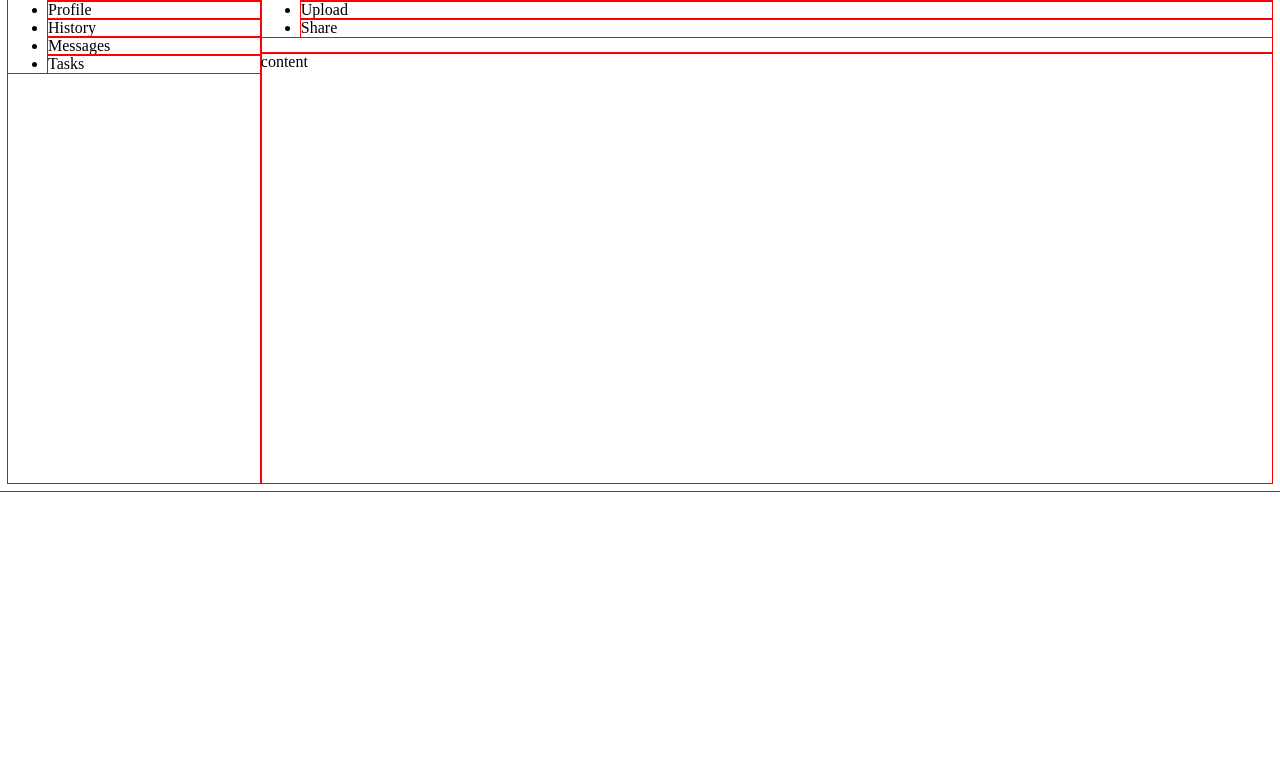
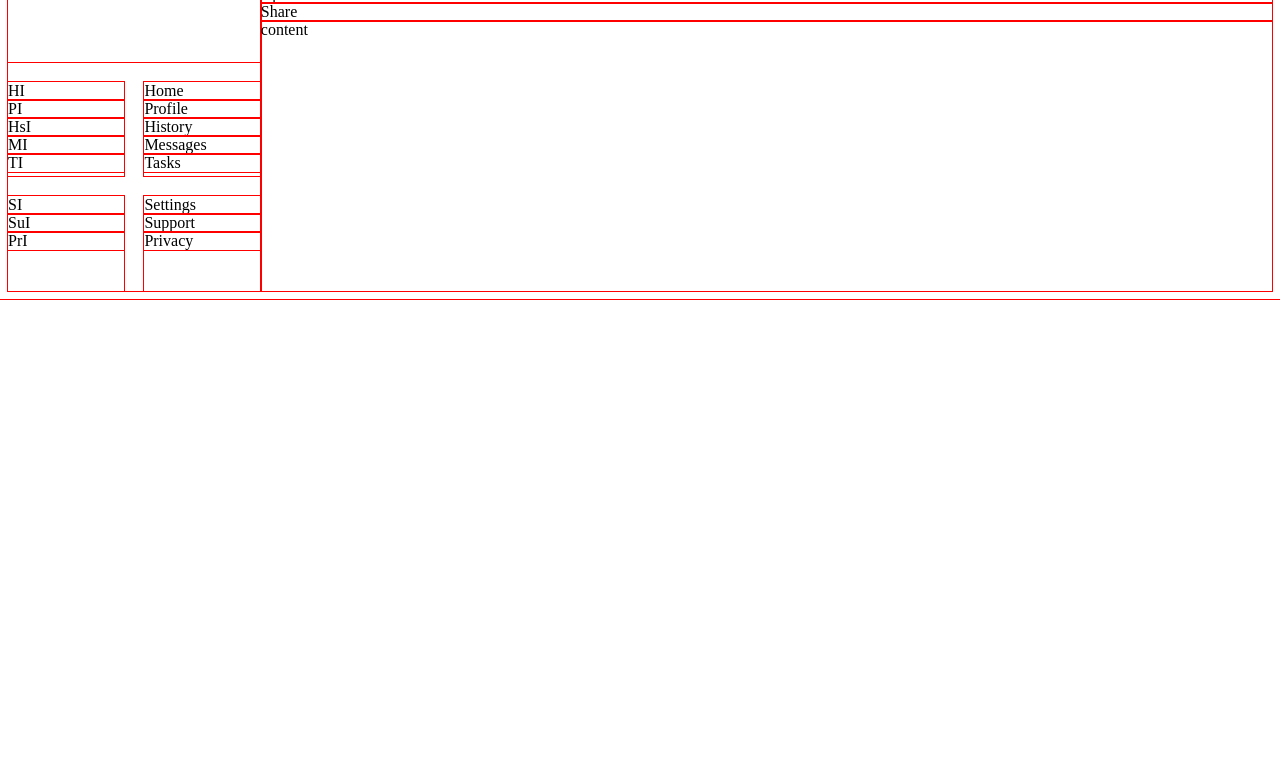
Before and after one commit to TubaSpinach/Admin-Dashboard---Odin-Project, a plain HTML site: page index.html in a window 1280 px wide. Shown: the part 41-800 px from the top of the page. Drawn offline with Linux system fonts and the light colour scheme.

Commit message:
style sidebar

```diff
--- a/index.html
+++ b/index.html
@@ -9,14 +9,32 @@
 </head>
 <body>
     <div class="sidebar">
-        <div class="sidebarlogoheader"></div>
-        <ul>
-        <li>Home</li>
-        <li>Profile</li>
-        <li>History</li>
-        <li>Messages</li>
-        <li>Tasks</li>
-    </ul></div>
+        <div class="sidebarlogoheader">Navigation</div>
+        <ul class="icons nav">
+            <li>HI</li>
+            <li>PI</li>
+            <li>HsI</li>
+            <li>MI</li>
+            <li>TI</li>
+        </ul>
+        <ul class="text nav">
+            <li>Home</li>
+            <li>Profile</li>
+            <li>History</li>
+            <li>Messages</li>
+            <li>Tasks</li>
+        </ul>
+        <ul class="icons settings">
+            <li>SI</li>
+            <li>SuI</li>
+            <li>PrI</li>
+        </ul>
+        <ul class="text settings">
+            <li>Settings</li>
+            <li>Support</li>
+            <li>Privacy</li>
+        </ul>
+    </div>
     <div class="header">
         <div class="topheader">
             <div class="searchicon"></div>
--- a/style.css
+++ b/style.css
@@ -1,5 +1,11 @@
 * {
-    outline: 1px solid red;
+    outline: 1px solid #ff0000;
+    list-style-type: none;
+}
+
+ul {
+    padding: 0;
+    margin: 0;
 }
 
 body {
@@ -10,6 +16,30 @@ body {
 
 div.sidebar {
     grid-area: 1 / 1 / 6 / 1;
+    display: grid;
+    grid-template-columns:repeat(2,1fr);
+    grid-template-rows: repeat(3,1fr);
+    gap: 20px;
+}
+
+div.sidebar div.sidebarlogoheader{
+    grid-area: 1 / 1 / 1 / 3;
+}
+
+div.sidebar ul.icons{
+    grid-column-start: 1;
+}
+
+div.sidebar ul.text{
+    grid-column-start: 2;
+}
+
+div.sidebar ul.nav{
+    grid-row-start: 2;
+}
+
+div.sidebard ul.settings{
+    grid-row-start: 3;
 }
 
 div.header {
```
